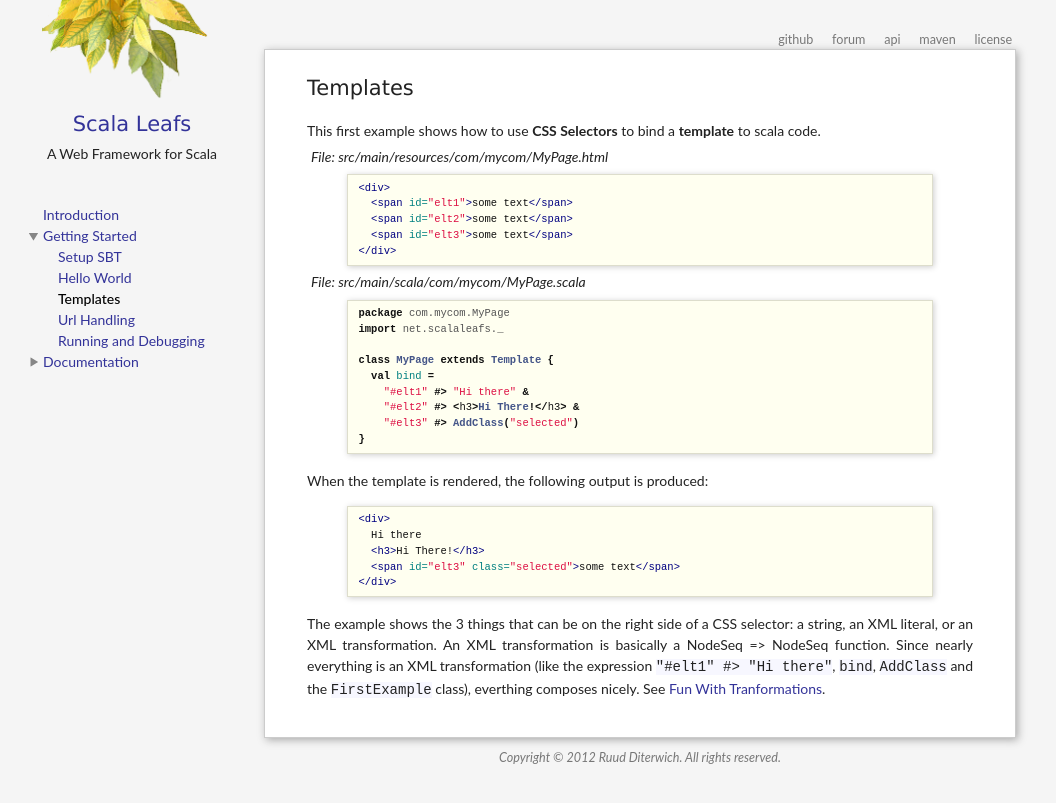
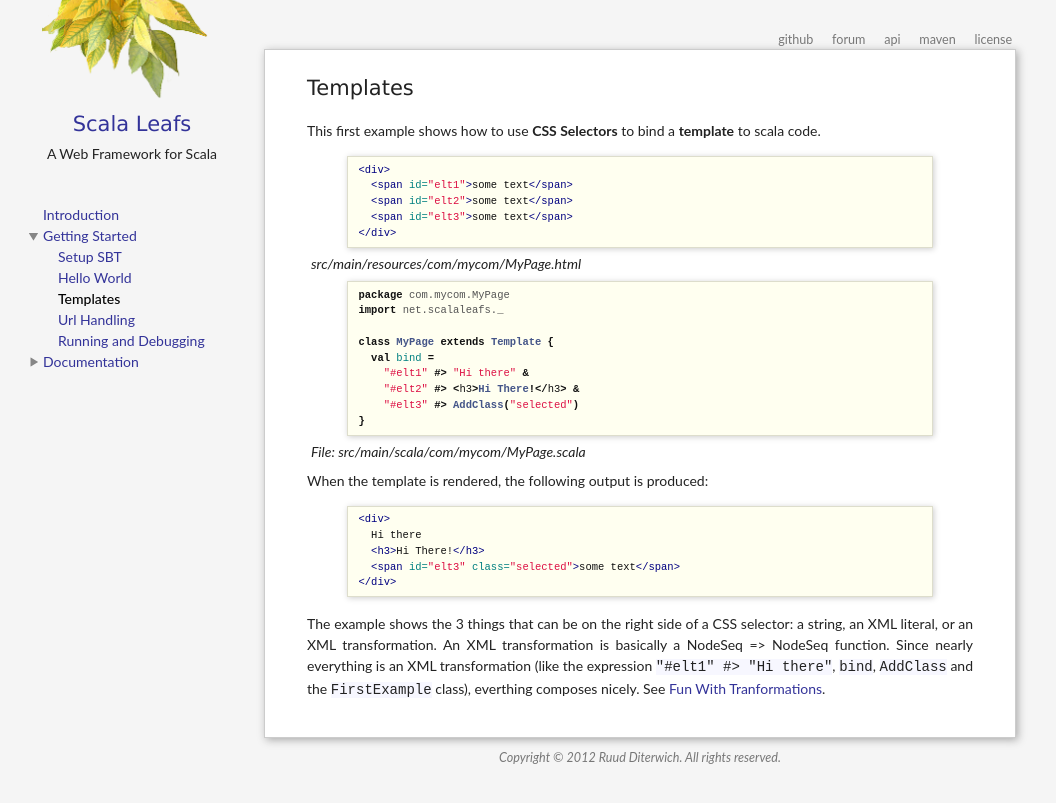
Before and after one commit to scalastuff/scalaleafs, a Jekyll site: the page built from templates.md, in a window 1280 px wide. Shown: the top 803 px of the page, without its empty margins (0-1056 px from the left). Built offline with Jekyll 4.4.1, drawn with Linux system fonts in a browser that asks for light colours; some of the changed lines change nothing that is shown.

Commit message:
Updated templates.md

```diff
--- a/templates.md
+++ b/templates.md
@@ -4,8 +4,6 @@ title: Templates
 ---
 
 This first example shows how to use **CSS Selectors** to bind a **template** to scala code.
-
-<label>File: src/main/resources/com/mycom/MyPage.html</label>
 
 {% highlight html %}
 <div>
@@ -14,8 +12,8 @@ This first example shows how to use **CSS Selectors** to bind a **template** to
   <span id="elt3">some text</span>
 </div>
 {% endhighlight %}
+<label>src/main/resources/com/mycom/MyPage.html</label>
 
-<label>File: src/main/scala/com/mycom/MyPage.scala</label>
 
 {% highlight scala %}
 package com.mycom.MyPage
@@ -28,6 +26,7 @@ class MyPage extends Template {
     "#elt3" #> AddClass("selected")
 }
 {% endhighlight %}
+<label>File: src/main/scala/com/mycom/MyPage.scala</label>
 
 When the template is rendered, the following output is produced:
 
```
